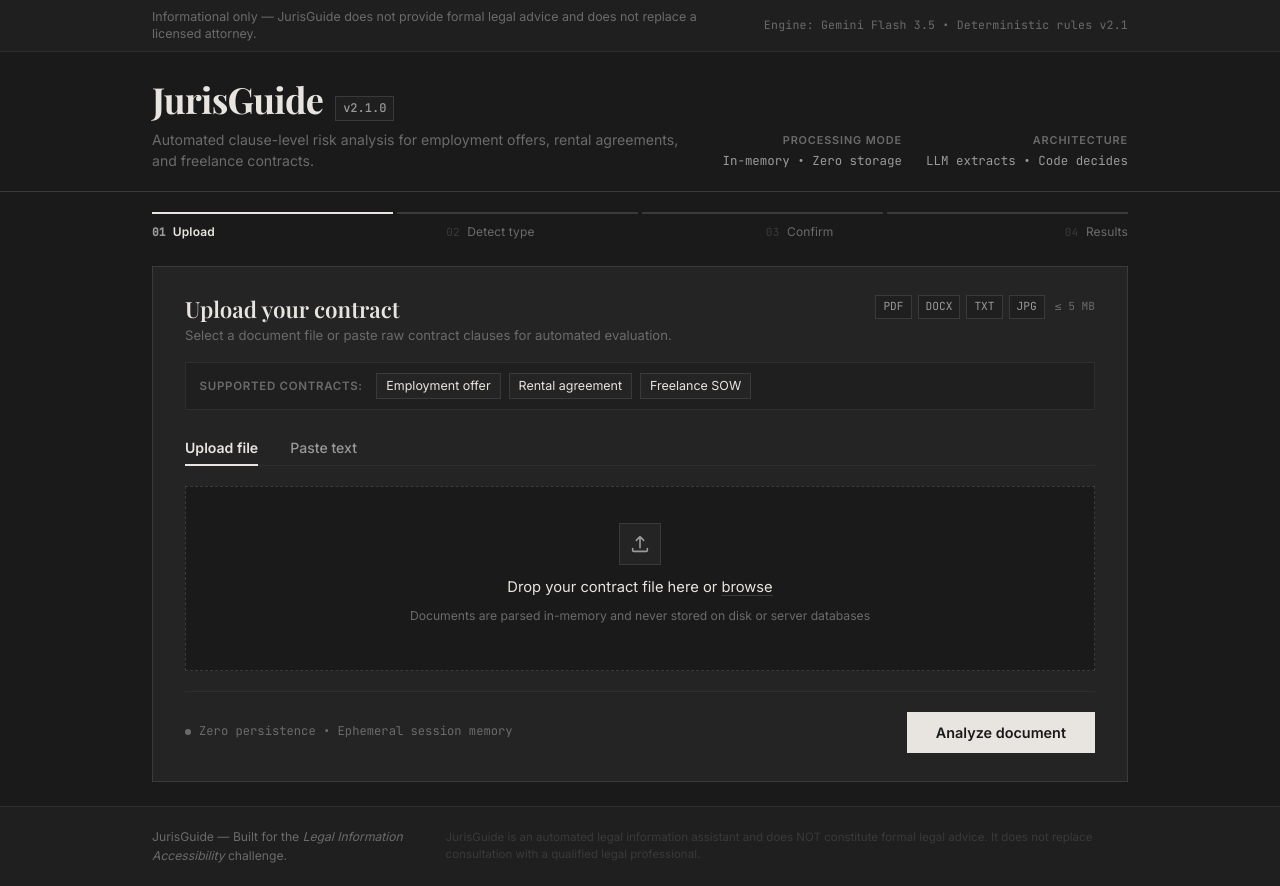
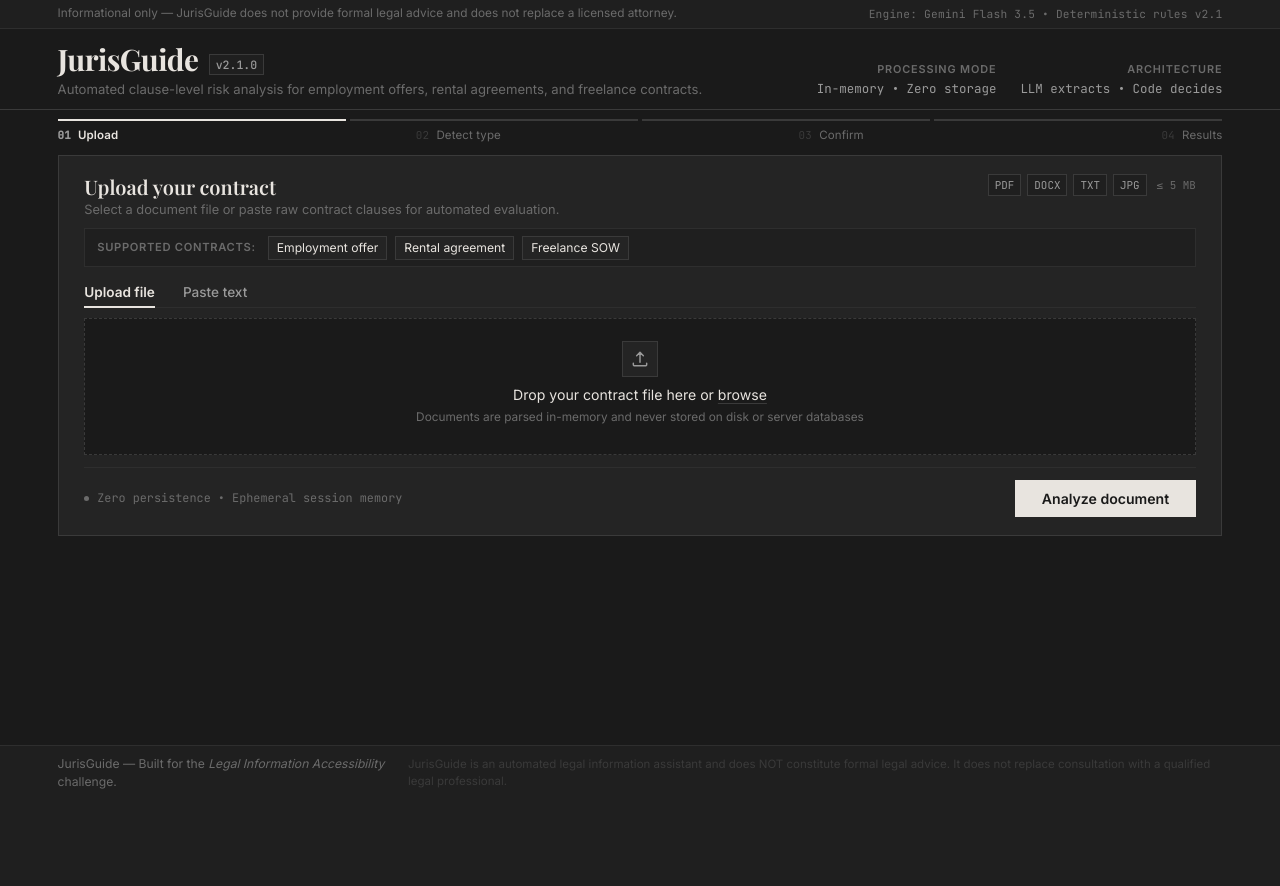
Before and after one commit to Srijan78/JurisGuide, a FastAPI app: page / in a window 1280 px wide. After the commit the page ends 789 px from the top, so only its background shows below. Run offline with FastAPI, Linux system fonts and the light colour scheme; some web fonts are replaced.

Commit message:
feat(ui): make layout fullscreen fluid width (96vw) and fit within viewport height without scrollbar

```diff
--- a/static/css/style.css
+++ b/static/css/style.css
@@ -47,8 +47,14 @@
   --font-sans:  "Inter", "Segoe UI", system-ui, -apple-system, sans-serif;
   --font-mono:  "JetBrains Mono", ui-monospace, SFMono-Regular, Menlo, monospace;
 
-  /* Layout Measure — Desktop Widescreen (16:9 canvas) */
-  --measure: 1040px;
+  /* Layout Measure — Fluid Widescreen to fit full desktop viewport */
+  --measure: min(1560px, 96vw);
+}
+
+@media (min-width: 1400px) {
+  :root {
+    --measure: min(1680px, 96vw);
+  }
 }
 
 
@@ -80,7 +86,7 @@
   font-family: var(--font-sans);
   background-color: var(--bg-page);
   color: var(--parchment);
-  line-height: 1.6;
+  line-height: 1.5;
   min-height: 100vh;
   display: flex;
   flex-direction: column;
@@ -125,26 +131,20 @@
 
 
 /* ----------------------------------------------------------------
-   LAYOUT — Desktop Widescreen
+   LAYOUT — Fullscreen Desktop
    ---------------------------------------------------------------- */
 .page-column,
 .app-container {
   max-width: var(--measure);
   width: 100%;
   margin: 0 auto;
-  padding: 0 2rem;
-}
-
-@media (min-width: 1400px) {
-  :root {
-    --measure: 1100px;
-  }
+  padding: 0 clamp(1rem, 2.5vw, 2.5rem);
 }
 
 @media (max-width: 640px) {
   .page-column,
   .app-container {
-    padding: 0 1.25rem;
+    padding: 0 1rem;
   }
 }
 
@@ -155,13 +155,13 @@
 .disclaimer-banner {
   background-color: var(--bg-inset);
   border-bottom: 1px solid var(--border-faint);
-  padding: 0.5rem 0;
+  padding: 0.35rem 0;
 }
 
 .disclaimer-inner {
   max-width: var(--measure);
   margin: 0 auto;
-  padding: 0 2rem;
+  padding: 0 clamp(1rem, 2.5vw, 2.5rem);
   display: flex;
   justify-content: space-between;
   align-items: center;
@@ -170,14 +170,14 @@
 
 .disclaimer-inner .banner-text {
   font-family: var(--font-sans);
-  font-size: 0.78rem;
-  line-height: 1.4;
+  font-size: 0.74rem;
+  line-height: 1.35;
   color: var(--slate);
 }
 
 .disclaimer-inner .engine-tag {
   font-family: var(--font-mono);
-  font-size: 0.72rem;
+  font-size: 0.7rem;
   color: var(--slate);
   letter-spacing: 0.02em;
   white-space: nowrap;
@@ -187,7 +187,7 @@
   .disclaimer-inner {
     flex-direction: column;
     align-items: flex-start;
-    padding: 0 1.25rem;
+    padding: 0 1rem;
   }
 }
 
@@ -196,29 +196,29 @@
    HEADER — wordmark + tagline + metadata
    ---------------------------------------------------------------- */
 .app-header {
-  padding: 1.75rem 0 1.25rem;
+  padding: 0.85rem 0 0.65rem;
   border-bottom: 1px solid var(--border-hair);
 }
 
 .header-inner {
   max-width: var(--measure);
   margin: 0 auto;
-  padding: 0 2rem;
+  padding: 0 clamp(1rem, 2.5vw, 2.5rem);
   display: flex;
   justify-content: space-between;
   align-items: flex-end;
-  gap: 2rem;
+  gap: 1.5rem;
 }
 
 .brand-line {
   display: flex;
   align-items: baseline;
-  gap: 0.75rem;
+  gap: 0.65rem;
 }
 
 .wordmark {
   font-family: var(--font-serif);
-  font-size: 2.25rem;
+  font-size: 1.85rem;
   font-weight: 700;
   color: var(--parchment);
   letter-spacing: -0.02em;
@@ -227,22 +227,22 @@
 
 .version-tag {
   font-family: var(--font-mono);
-  font-size: 0.75rem;
+  font-size: 0.72rem;
   font-weight: 500;
   color: var(--fog);
   background: var(--bg-inset);
   border: 1px solid var(--border-hair);
-  padding: 2px 7px;
+  padding: 1px 6px;
   position: relative;
-  top: -0.2em;
+  top: -0.15em;
 }
 
 .tagline {
   font-family: var(--font-sans);
-  font-size: 0.88rem;
+  font-size: 0.82rem;
   color: var(--slate);
-  margin-top: 0.35rem;
-  line-height: 1.5;
+  margin-top: 0.2rem;
+  line-height: 1.4;
 }
 
 .header-meta {
@@ -289,14 +289,14 @@
    PROGRESS INDICATOR — 4-step thin segmented bar
    ---------------------------------------------------------------- */
 .progress-track {
-  padding: 1.25rem 0 0;
-  margin-bottom: 1.5rem;
+  padding: 0.55rem 0 0;
+  margin-bottom: 0.65rem;
 }
 
 .progress-segments {
   display: flex;
   gap: 4px;
-  margin-bottom: 0.5rem;
+  margin-bottom: 0.4rem;
 }
 
 .progress-segment {
@@ -321,7 +321,7 @@
 
 .progress-label {
   font-family: var(--font-sans);
-  font-size: 0.75rem;
+  font-size: 0.72rem;
   color: var(--slate);
   letter-spacing: 0.01em;
   transition: color 0.25s ease;
@@ -329,7 +329,7 @@
 
 .progress-label .step-num {
   font-family: var(--font-mono);
-  font-size: 0.7rem;
+  font-size: 0.68rem;
   color: var(--ash);
   margin-right: 4px;
 }
@@ -353,32 +353,32 @@
 .panel {
   background-color: var(--bg-panel);
   border: 1px solid var(--border-hair);
-  padding: 1.75rem 2rem;
-  margin-bottom: 1.5rem;
+  padding: 1.15rem 1.6rem;
+  margin-bottom: 0.75rem;
 }
 
 .panel-header-row {
   display: flex;
   justify-content: space-between;
   align-items: flex-start;
-  gap: 1.5rem;
-  margin-bottom: 1rem;
+  gap: 1.25rem;
+  margin-bottom: 0.55rem;
 }
 
 .panel-heading {
   font-family: var(--font-serif);
-  font-size: 1.4rem;
+  font-size: 1.25rem;
   font-weight: 600;
   color: var(--parchment);
-  margin-bottom: 0.2rem;
+  margin-bottom: 0.15rem;
   line-height: 1.25;
 }
 
 .panel-note {
   font-family: var(--font-sans);
-  font-size: 0.82rem;
+  font-size: 0.8rem;
   color: var(--slate);
-  line-height: 1.5;
+  line-height: 1.4;
 }
 
 .format-badge-group {
@@ -390,16 +390,16 @@
 
 .format-badge {
   font-family: var(--font-mono);
-  font-size: 0.7rem;
+  font-size: 0.68rem;
   color: var(--fog);
   background: var(--bg-inset);
   border: 1px solid var(--border-hair);
-  padding: 2px 7px;
+  padding: 2px 6px;
 }
 
 .format-limit {
   font-family: var(--font-mono);
-  font-size: 0.7rem;
+  font-size: 0.68rem;
   color: var(--slate);
   margin-left: 4px;
 }
@@ -411,15 +411,15 @@
 .contract-types-bar {
   display: flex;
   align-items: center;
-  gap: 0.85rem;
-  padding: 0.65rem 0.85rem;
+  gap: 0.75rem;
+  padding: 0.4rem 0.75rem;
   background: var(--bg-inset);
   border: 1px solid var(--border-faint);
-  margin-bottom: 1.25rem;
+  margin-bottom: 0.65rem;
 }
 
 .types-bar-label {
-  font-size: 0.72rem;
+  font-size: 0.7rem;
   text-transform: uppercase;
   letter-spacing: 0.06em;
   color: var(--slate);
@@ -434,11 +434,11 @@
 }
 
 .type-pill {
-  font-size: 0.78rem;
+  font-size: 0.76rem;
   color: var(--parchment);
   background: var(--bg-panel);
   border: 1px solid var(--border-hair);
-  padding: 2px 9px;
+  padding: 2px 8px;
   cursor: default;
   transition: border-color 0.15s ease;
 }
@@ -454,7 +454,7 @@
 .input-tabs {
   display: flex;
   gap: 0;
-  margin-bottom: 1.25rem;
+  margin-bottom: 0.65rem;
   border-bottom: 1px solid var(--border-faint);
 }
 
@@ -462,12 +462,12 @@
   background: none;
   border: none;
   font-family: var(--font-sans);
-  font-size: 0.88rem;
+  font-size: 0.85rem;
   font-weight: 500;
   color: var(--fog);
   cursor: pointer;
-  padding: 0.5rem 0;
-  margin-right: 2rem;
+  padding: 0.35rem 0;
+  margin-right: 1.75rem;
   border-bottom: 2px solid transparent;
   transition: color 0.15s ease, border-color 0.15s ease;
   position: relative;
@@ -490,12 +490,12 @@
    ---------------------------------------------------------------- */
 .drop-zone {
   border: 1px dashed var(--ash);
-  padding: 2.25rem 2rem;
+  padding: 1.35rem 1.25rem;
   text-align: center;
   cursor: pointer;
   background-color: var(--bg-page);
   transition: border-color 0.2s ease, background-color 0.2s ease;
-  min-height: 165px;
+  min-height: 120px;
   display: flex;
   flex-direction: column;
   justify-content: center;
@@ -512,23 +512,23 @@
   display: flex;
   flex-direction: column;
   align-items: center;
-  gap: 0.5rem;
+  gap: 0.35rem;
 }
 
 .upload-icon-wrapper {
-  width: 42px;
-  height: 42px;
+  width: 36px;
+  height: 36px;
   display: flex;
   align-items: center;
   justify-content: center;
   border: 1px solid var(--border-hair);
   background: var(--bg-panel);
-  margin-bottom: 0.25rem;
+  margin-bottom: 0.15rem;
 }
 
 .upload-icon {
-  width: 22px;
-  height: 22px;
+  width: 20px;
+  height: 20px;
   stroke: var(--fog);
   stroke-width: 1.75;
   fill: none;
@@ -540,9 +540,9 @@
 }
 
 .drop-prompt {
-  font-size: 0.92rem;
+  font-size: 0.88rem;
   color: var(--parchment);
-  line-height: 1.4;
+  line-height: 1.35;
 }
 
 .drop-prompt .browse-link {
@@ -558,13 +558,13 @@
 }
 
 .drop-subprompt {
-  font-size: 0.76rem;
+  font-size: 0.74rem;
   color: var(--slate);
 }
 
 .selected-file-display {
-  margin-top: 0.5rem;
-  font-size: 0.85rem;
+  margin-top: 0.35rem;
+  font-size: 0.82rem;
   font-weight: 500;
   color: var(--parchment);
   font-family: var(--font-mono);
@@ -579,12 +579,12 @@
   background-color: var(--bg-page);
   border: 1px solid var(--ash);
   color: var(--parchment);
-  padding: 1rem;
+  padding: 0.75rem 1rem;
   font-family: var(--font-sans);
-  font-size: 0.88rem;
-  line-height: 1.6;
+  font-size: 0.85rem;
+  line-height: 1.5;
   resize: vertical;
-  min-height: 150px;
+  min-height: 120px;
 }
 
 .paste-area::placeholder {
@@ -598,9 +598,9 @@
 
 .paste-label {
   display: block;
-  font-size: 0.8rem;
+  font-size: 0.78rem;
   color: var(--slate);
-  margin-bottom: 0.4rem;
+  margin-bottom: 0.35rem;
 }
 
 
@@ -608,8 +608,8 @@
    ACTION BAR & BUTTONS
    ---------------------------------------------------------------- */
 .action-bar {
-  margin-top: 1.25rem;
-  padding-top: 1.25rem;
+  margin-top: 0.75rem;
+  padding-top: 0.75rem;
   border-top: 1px solid var(--border-faint);
   display: flex;
   justify-content: space-between;
@@ -620,14 +620,14 @@
   display: flex;
   align-items: center;
   gap: 8px;
-  font-size: 0.76rem;
+  font-size: 0.74rem;
   color: var(--slate);
   font-family: var(--font-mono);
 }
 
 .meta-dot {
-  width: 6px;
-  height: 6px;
+  width: 5px;
+  height: 5px;
   background-color: var(--slate);
   border-radius: 50%;
   display: inline-block;
@@ -638,11 +638,11 @@
   align-items: center;
   justify-content: center;
   font-family: var(--font-sans);
-  font-size: 0.9rem;
+  font-size: 0.88rem;
   font-weight: 600;
   cursor: pointer;
   border: 1px solid transparent;
-  padding: 0.7rem 1.75rem;
+  padding: 0.55rem 1.6rem;
   transition: all 0.15s ease;
 }
 
@@ -1134,14 +1134,14 @@
 .app-footer {
   margin-top: auto;
   border-top: 1px solid var(--border-faint);
-  padding: 1.25rem 0;
+  padding: 0.55rem 0;
   background-color: var(--bg-inset);
 }
 
 .footer-inner {
   max-width: var(--measure);
   margin: 0 auto;
-  padding: 0 2rem;
+  padding: 0 clamp(1rem, 2.5vw, 2.5rem);
   display: flex;
   justify-content: space-between;
   align-items: center;
```
